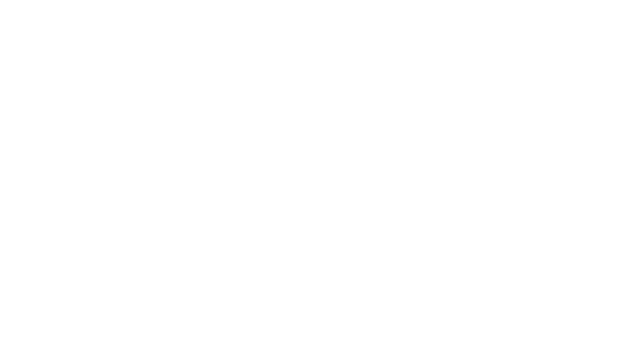
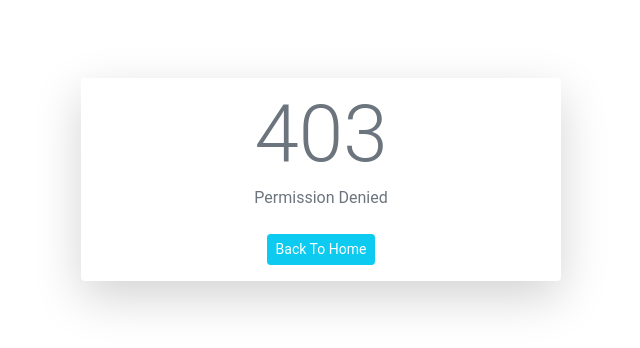
Before and after one commit to nazarekk/CoctailApp-front, an Angular app: page /permission-denied in a window 1280 px wide. Before the commit this address led to /. Shown: the top 348 px of the page, without its empty margins (319-959 px from the left). Built offline with nearby package versions, Linux system fonts and the light colour scheme.

Commit message:
Added error page when unexpected user visits page + added component to AngularModule

```diff
--- a/src/app/app-routing.module.ts
+++ b/src/app/app-routing.module.ts
@@ -8,6 +8,7 @@ import {ModeratorPersonalComponent} from "./moderatorPersonal/moderator.personal
 import {SearchfriendComponent} from "./searchfriend/searchfriend.component";
 import {AuthService} from "./auth/auth.service";
 import {RoleGuardGuard} from "./auth/role-guard.guard";
+import {PermissionDeniedComponent} from "./errors/permission-denied/permission-denied.component";
 
 const routes: Routes = [
   {
@@ -50,6 +51,10 @@ const routes: Routes = [
     data:{
       expectedRoles: ['ROLE_CONFIRMED']
     }
+  },
+  {
+    path: 'permission-denied',
+    component: PermissionDeniedComponent
   }
 ];
 
--- a/src/app/app.module.ts
+++ b/src/app/app.module.ts
@@ -15,6 +15,7 @@ import {ModeratorPersonalComponent} from "./moderatorPersonal/moderator.personal
 import {AuthInterceptor} from "./auth/auth-interceptor";
 import { SearchfriendComponent } from './searchfriend/searchfriend.component';
 import { NavbarUserComponent } from './Components/navbar-user/navbar-user.component';
+import {PermissionDeniedComponent} from "./errors/permission-denied/permission-denied.component";
 
 const INTERCEPTOR_PROVIDER: Provider = {
   provide: HTTP_INTERCEPTORS,
@@ -31,7 +32,8 @@ const INTERCEPTOR_PROVIDER: Provider = {
     ModeratorVerificationComponent,
     ModeratorPersonalComponent,
     SearchfriendComponent,
-    NavbarUserComponent
+    NavbarUserComponent,
+    PermissionDeniedComponent
   ],
   imports: [
     BrowserAnimationsModule,
--- a/src/app/auth/role-guard.guard.ts
+++ b/src/app/auth/role-guard.guard.ts
@@ -1,5 +1,5 @@
 import { Injectable } from '@angular/core';
-import { ActivatedRouteSnapshot, CanActivate, RouterStateSnapshot, UrlTree } from '@angular/router';
+import {ActivatedRouteSnapshot, CanActivate, Router, RouterStateSnapshot, UrlTree} from '@angular/router';
 import { Observable } from 'rxjs';
 import {AuthService} from "./auth.service";
 
@@ -8,12 +8,17 @@ import {AuthService} from "./auth.service";
 })
 export class RoleGuardGuard implements CanActivate {
 
-  constructor(private auth: AuthService) {}
+  constructor(private auth: AuthService, private router: Router) {}
 
   canActivate(
     route: ActivatedRouteSnapshot,
     state: RouterStateSnapshot): Observable<boolean | UrlTree> | Promise<boolean | UrlTree> | boolean | UrlTree {
-    return this.isAuthorized(route);
+    if(this.isAuthorized(route)){
+      return true;
+    } else{
+      this.router.navigateByUrl('/permission-denied');
+      return false;
+    }
   }
 
   private isAuthorized(route: ActivatedRouteSnapshot): boolean{
--- /dev/null
+++ b/src/app/errors/permission-denied/permission-denied.component.css
@@ -0,0 +1,16 @@
+.card {
+  position: relative;
+  display: flex;
+  flex-direction: column;
+  min-width: 0;
+  word-wrap: break-word;
+  background-color: #fff;
+  background-clip: border-box;
+  border: 1px solid rgba(0, 0, 0, 0.04);
+  border-radius: .25rem;
+}
+
+.card .card-header {
+  background-color: #fff;
+  border-bottom: none;
+}
--- /dev/null
+++ b/src/app/errors/permission-denied/permission-denied.component.html
@@ -0,0 +1,18 @@
+<div class="row justify-content-center">
+  <div class="col-md-12 col-sm-12">
+    <div class="card shadow-lg border-0 rounded-lg mt-5 mx-auto" style="width: 30rem;">
+      <h3 class="card-header display-1 text-muted text-center">
+        403
+      </h3>
+
+      <span class="card-subtitle mb-2 text-muted text-center">
+                Permission Denied
+            </span>
+
+      <div class="card-body mx-auto">
+        <a type="button" href="/"
+           class="btn btn-sm btn-info text-white"> Back To Home </a>
+      </div>
+    </div>
+  </div>
+</div>
--- /dev/null
+++ b/src/app/errors/permission-denied/permission-denied.component.ts
@@ -0,0 +1,15 @@
+import { Component, OnInit } from '@angular/core';
+
+@Component({
+  selector: 'app-permission-denied',
+  templateUrl: './permission-denied.component.html',
+  styleUrls: ['./permission-denied.component.css']
+})
+export class PermissionDeniedComponent implements OnInit {
+
+  constructor() { }
+
+  ngOnInit(): void {
+  }
+
+}
```
Also changed, not shown: 1 other file (tests, documents, lock files or other folders).
